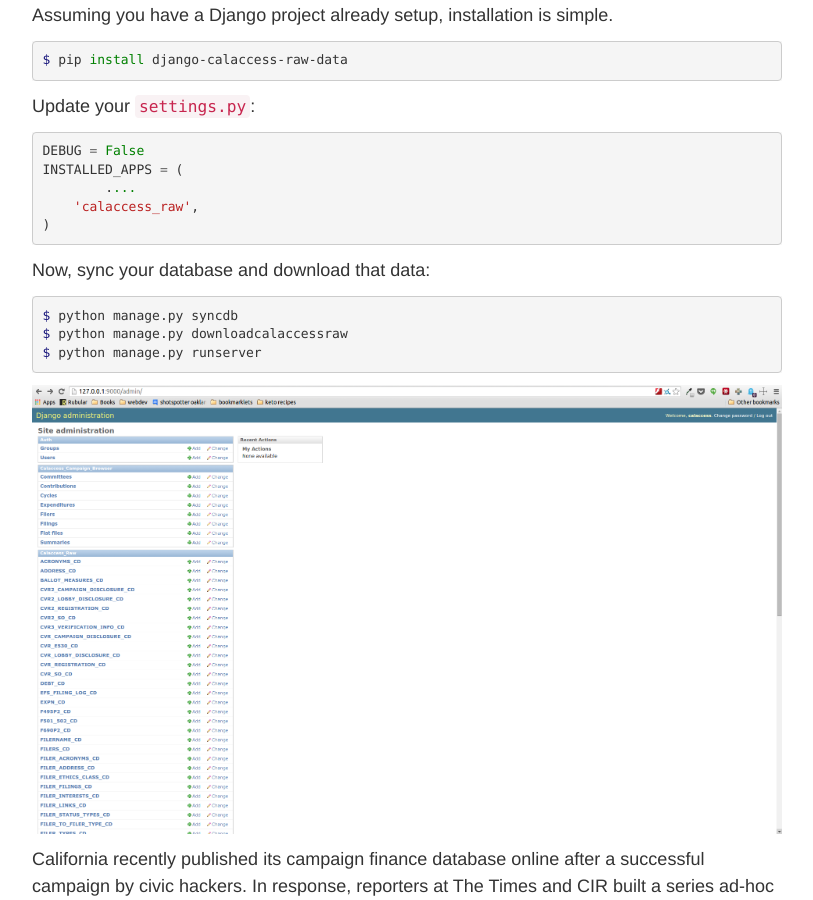
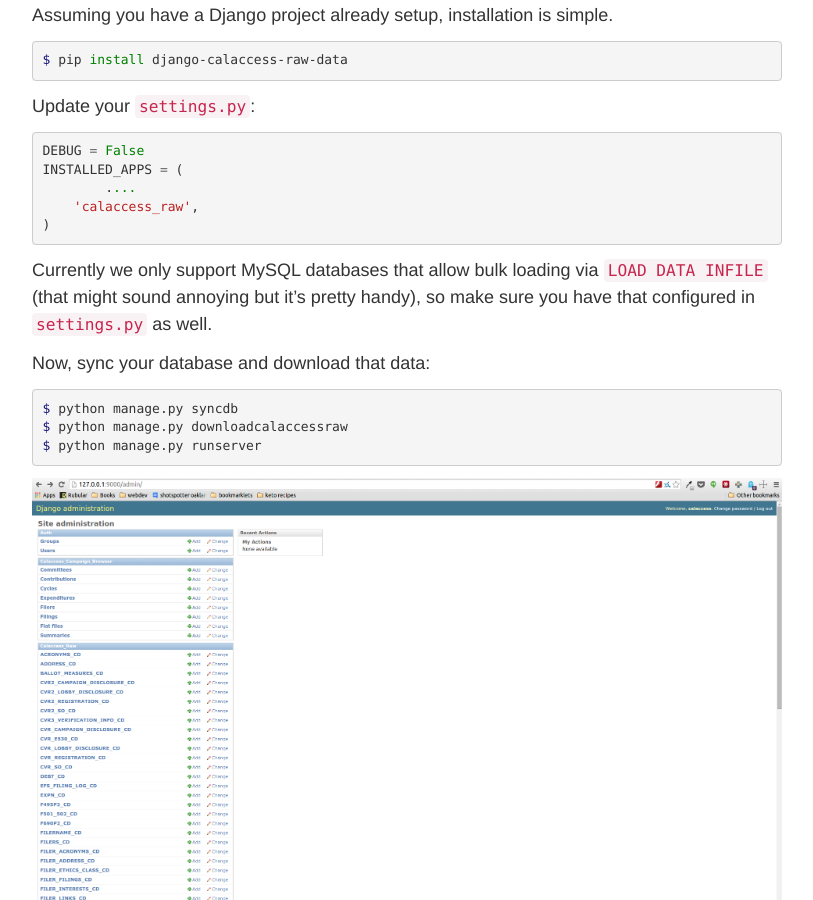
Before and after one commit to palewire/californiacivicdata.org, a Jekyll site: the page built from _posts/2014-09-24-calaccess-code-convening.markdown, in a window 1280 px wide and 900 px high, scrolled down 933 px. Shown: the whole window, without its empty margins (233-1046 px from the left). Built offline with Jekyll 4.4.1, drawn with Linux system fonts in a browser that asks for light colours.

Commit message:
Updated 2014-09-24-calaccess-code-convening.markdown

```diff
--- a/_posts/2014-09-24-calaccess-code-convening.markdown
+++ b/_posts/2014-09-24-calaccess-code-convening.markdown
@@ -39,6 +39,8 @@
     'calaccess_raw',
 )
 {% endhighlight %}
+
+Currently we only support MySQL databases that allow bulk loading via ``LOAD DATA INFILE`` (that might sound annoying but it's pretty handy), so make sure you have that configured in ``settings.py`` as well.
 
 Now, sync your database and download that data:
 
```
